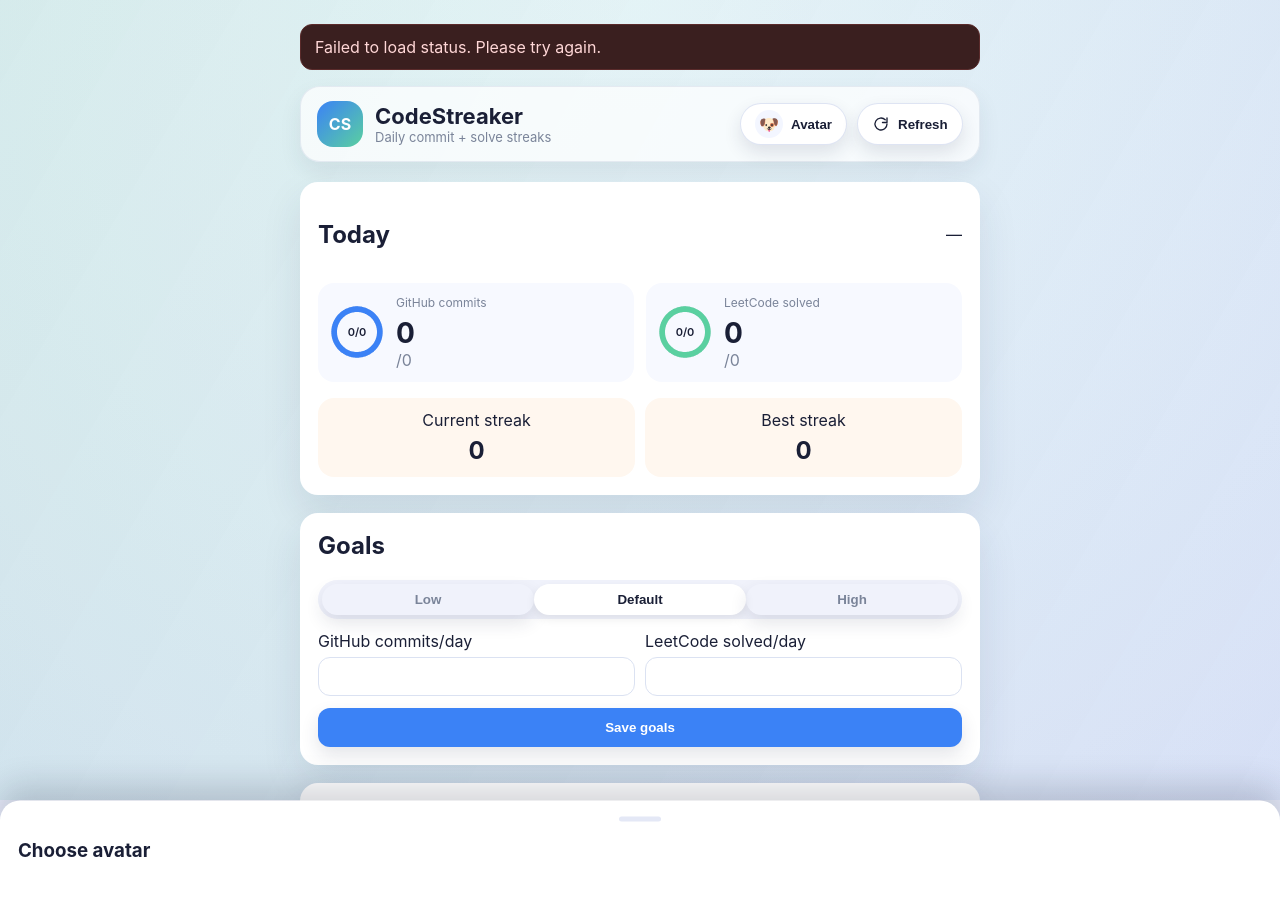
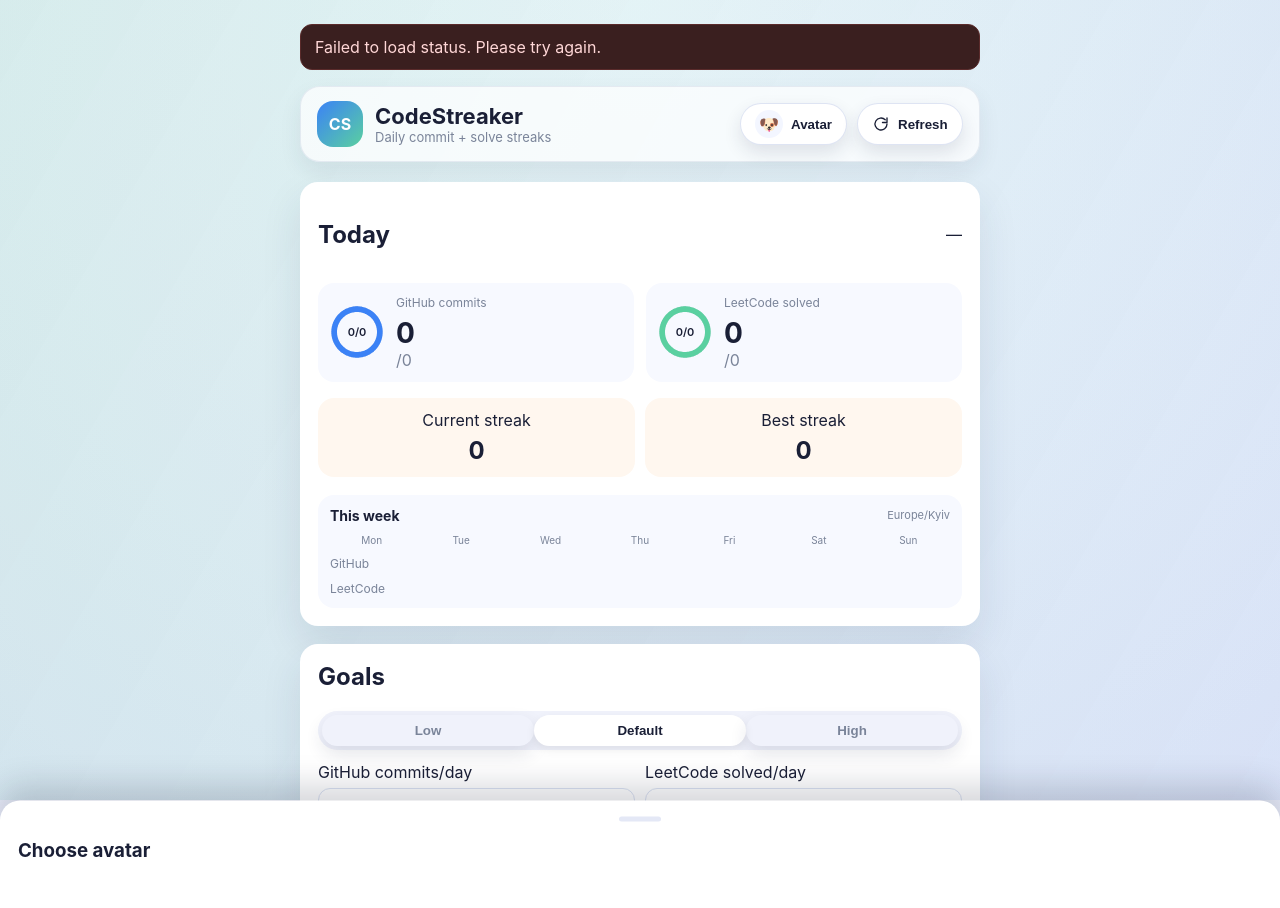
Before and after one commit to SytsevichRoma/codestreaker, a FastAPI app: page / in a window 1280 px wide. Shown: the top 908 px of the page. Run offline with FastAPI, Linux system fonts and the light colour scheme; parts of the project's set-up code (start-up, migrations or seed data) failed here and were passed over; some libraries are stand-ins or nearby versions.

Commit message:
feat: weekly heatmap with 7-day history

```diff
--- a/app/db/repo.py
+++ b/app/db/repo.py
@@ -120,6 +120,18 @@ async def get_daily_stats(telegram_id: int, date: str) -> dict[str, Any] | None:
     return dict(row) if row else None
 
 
+async def get_daily_stats_range(
+    telegram_id: int,
+    start_date: str,
+    end_date: str,
+) -> list[dict[str, Any]]:
+    rows = await fetchall(
+        "SELECT * FROM daily_stats WHERE telegram_id = ? AND date BETWEEN ? AND ? ORDER BY date ASC",
+        (telegram_id, start_date, end_date),
+    )
+    return [dict(row) for row in rows]
+
+
 async def upsert_daily_stats(
     telegram_id: int,
     date: str,
--- a/app/web/server.py
+++ b/app/web/server.py
@@ -1,7 +1,7 @@
 import json
 import logging
 import urllib.parse
-from datetime import datetime, timezone
+from datetime import datetime, timezone, timedelta
 from pathlib import Path
 from typing import Any
 
@@ -132,6 +132,40 @@ async def api_status(request: Request):
     )
 
 
+@app.get("/api/history")
+async def api_history(request: Request, days: int = 7):
+    user = await _get_user_from_init(request)
+    telegram_id = int(user["id"])
+    db_user = await repo.get_user(telegram_id)
+    if not db_user:
+        db_user = await repo.create_user(telegram_id, settings.timezone_default)
+
+    tz_name = db_user["tz"]
+    safe_days = max(1, min(int(days or 7), 31))
+    today = now_in_tz(tz_name).date()
+    start_date = today - timedelta(days=safe_days - 1)
+
+    rows = await repo.get_daily_stats_range(
+        telegram_id,
+        start_date.isoformat(),
+        today.isoformat(),
+    )
+    row_map = {row["date"]: row for row in rows}
+    days_out = []
+    for i in range(safe_days):
+        date = (start_date + timedelta(days=i)).isoformat()
+        row = row_map.get(date)
+        days_out.append(
+            {
+                "date": date,
+                "github": int(row["github_commits"]) if row else 0,
+                "leetcode": int(row["leetcode_solved"]) if row else 0,
+            }
+        )
+
+    return JSONResponse({"tz": tz_name, "days": days_out})
+
+
 @app.get("/healthz")
 async def healthz():
     db_ok = True
--- a/app/web/static/app.js
+++ b/app/web/static/app.js
@@ -82,6 +82,18 @@ function clearError() {
   const banner = document.getElementById("error-banner");
   if (!banner) return;
   banner.style.display = "none";
+}
+
+function setHeatmapMessage(message) {
+  const el = document.getElementById("heatmap-message");
+  if (!el) return;
+  if (!message) {
+    el.style.display = "none";
+    el.textContent = "";
+    return;
+  }
+  el.textContent = message;
+  el.style.display = "block";
 }
 
 function setRing(el, current, goal) {
@@ -172,6 +184,94 @@ function fillStatus(data) {
   maybeCelebrate("leetcode_solved", data.leetcode_solved, data.goals.leetcode_solved, leetcodeRing);
 }
 
+function hexToRgb(hex) {
+  const value = hex.replace("#", "");
+  if (value.length !== 6) return null;
+  const r = parseInt(value.slice(0, 2), 16);
+  const g = parseInt(value.slice(2, 4), 16);
+  const b = parseInt(value.slice(4, 6), 16);
+  return { r, g, b };
+}
+
+function heatColor(hex, value, goal) {
+  if (!value || value <= 0) {
+    return "rgba(122, 132, 153, 0.12)";
+  }
+  const rgb = hexToRgb(hex);
+  if (!rgb) return hex;
+  const ratio = goal > 0 ? Math.min(value / goal, 1) : 1;
+  const alpha = 0.25 + ratio * 0.6;
+  return `rgba(${rgb.r}, ${rgb.g}, ${rgb.b}, ${alpha.toFixed(2)})`;
+}
+
+function weekdayShort(dateStr, tz) {
+  const date = new Date(`${dateStr}T12:00:00Z`);
+  return new Intl.DateTimeFormat("en-US", { weekday: "short", timeZone: tz }).format(date);
+}
+
+function buildTooltip(dayLabel, value, singular, plural) {
+  const count = Number(value) || 0;
+  const unit = count === 1 ? singular : plural;
+  return `${dayLabel}: ${count} ${unit}`;
+}
+
+function renderHeatmap(data) {
+  const githubGrid = document.querySelector("[data-heatmap='github']");
+  const leetcodeGrid = document.querySelector("[data-heatmap='leetcode']");
+  if (!githubGrid || !leetcodeGrid) return;
+  const tzLabel = document.getElementById("weekly-tz");
+  if (tzLabel) tzLabel.textContent = data.tz || "Europe/Kyiv";
+  setHeatmapMessage("");
+
+  const order = ["Mon", "Tue", "Wed", "Thu", "Fri", "Sat", "Sun"];
+  const map = new Map();
+  data.days.forEach((day) => {
+    const label = weekdayShort(day.date, data.tz);
+    map.set(label, day);
+  });
+
+  const renderRow = (grid, metricKey, baseHex, unitLabel) => {
+    grid.innerHTML = "";
+    order.forEach((label) => {
+      const entry = map.get(label);
+      const value = entry ? entry[metricKey] : 0;
+      const goal = state.goals[metricKey] || 0;
+      const cell = document.createElement("button");
+      cell.type = "button";
+      cell.className = "heatmap-cell ios-tap";
+      cell.style.background = heatColor(baseHex, value, goal);
+      cell.setAttribute("aria-label", buildTooltip(label, value, unitLabel.singular, unitLabel.plural));
+      const tooltip = document.createElement("span");
+      tooltip.className = "heatmap-tooltip";
+      tooltip.textContent = buildTooltip(label, value, unitLabel.singular, unitLabel.plural);
+      cell.appendChild(tooltip);
+      cell.addEventListener("click", () => {
+        cell.classList.add("show-tooltip");
+        window.setTimeout(() => cell.classList.remove("show-tooltip"), 1400);
+      });
+      grid.appendChild(cell);
+    });
+  };
+
+  renderRow(githubGrid, "github", "#3b82f6", { singular: "commit", plural: "commits" });
+  renderRow(leetcodeGrid, "leetcode", "#5ad0a0", { singular: "solved", plural: "solved" });
+  initIosTap();
+}
+
+async function loadHistory() {
+  if (!state.initData) {
+    setHeatmapMessage("Open inside Telegram to see this week.");
+    return;
+  }
+  try {
+    const data = await apiGet("/api/history?days=7");
+    renderHeatmap(data);
+  } catch (err) {
+    console.error("Failed to load history:", err);
+    setHeatmapMessage("History unavailable right now.");
+  }
+}
+
 function setSegmentDefaults() {
   document.querySelectorAll(".seg-btn").forEach((btn) => {
     btn.addEventListener("click", async () => {
@@ -193,12 +293,14 @@ async function loadStatus() {
     console.warn("Missing Telegram initData; open inside Telegram.");
     showError("WebApp init data missing. Open this dashboard from Telegram.");
     document.getElementById("date").textContent = "Open inside Telegram";
+    setHeatmapMessage("Open inside Telegram to see this week.");
     return;
   }
   clearError();
   try {
     const data = await apiGet("/api/status");
     fillStatus(data);
+    await loadHistory();
   } catch (err) {
     console.error("Failed to load status:", err);
     showError("Failed to load status. Please try again.");
--- a/app/web/static/styles.css
+++ b/app/web/static/styles.css
@@ -327,6 +327,110 @@ body.is-loading .container {
   margin-top: 16px;
 }
 
+.weekly {
+  margin-top: 18px;
+  background: #f7f9ff;
+  border-radius: 16px;
+  padding: 12px;
+}
+
+.weekly-header {
+  display: flex;
+  align-items: center;
+  justify-content: space-between;
+  margin-bottom: 10px;
+}
+
+.weekly-header h3 {
+  margin: 0;
+  font-size: 14px;
+}
+
+.weekly-tz {
+  font-size: 11px;
+  color: var(--muted);
+}
+
+.heatmap {
+  display: grid;
+  gap: 10px;
+}
+
+.heatmap-days {
+  display: grid;
+  grid-template-columns: repeat(7, 1fr);
+  gap: 6px;
+  font-size: 10px;
+  color: var(--muted);
+  text-align: center;
+}
+
+.heatmap-row {
+  display: grid;
+  grid-template-columns: 64px 1fr;
+  align-items: center;
+  gap: 10px;
+}
+
+.heatmap-label {
+  font-size: 12px;
+  color: var(--muted);
+}
+
+.heatmap-grid {
+  display: grid;
+  grid-template-columns: repeat(7, 1fr);
+  gap: 6px;
+}
+
+.heatmap-cell {
+  position: relative;
+  width: 22px;
+  height: 22px;
+  border-radius: 7px;
+  border: none;
+  padding: 0;
+  background: rgba(122, 132, 153, 0.12);
+  box-shadow: inset 0 0 0 1px rgba(148, 163, 184, 0.08), 0 2px 8px rgba(32, 45, 80, 0.08);
+  transition: transform 160ms ease, background 200ms ease, box-shadow 200ms ease;
+  cursor: pointer;
+}
+
+.heatmap-cell:hover,
+.heatmap-cell:focus-visible {
+  transform: translateY(-1px);
+  box-shadow: inset 0 0 0 1px rgba(148, 163, 184, 0.12), 0 6px 12px rgba(32, 45, 80, 0.12);
+}
+
+.heatmap-tooltip {
+  position: absolute;
+  left: 50%;
+  bottom: calc(100% + 8px);
+  transform: translateX(-50%) translateY(4px);
+  background: rgba(17, 24, 39, 0.92);
+  color: #fff;
+  font-size: 11px;
+  padding: 6px 8px;
+  border-radius: 8px;
+  white-space: nowrap;
+  opacity: 0;
+  pointer-events: none;
+  transition: opacity 160ms ease, transform 160ms ease;
+  z-index: 3;
+}
+
+.heatmap-cell:hover .heatmap-tooltip,
+.heatmap-cell:focus-visible .heatmap-tooltip,
+.heatmap-cell.show-tooltip .heatmap-tooltip {
+  opacity: 1;
+  transform: translateX(-50%) translateY(0);
+}
+
+.heatmap-message {
+  font-size: 12px;
+  color: var(--muted);
+}
+
 .streak-card {
   background: #fff7ef;
   border-radius: 16px;
--- a/app/web/templates/index.html
+++ b/app/web/templates/index.html
@@ -98,6 +98,33 @@
             <div class="streak-num" id="best-streak">0</div>
           </div>
         </div>
+
+        <div class="weekly">
+          <div class="weekly-header">
+            <h3>This week</h3>
+            <span class="weekly-tz" id="weekly-tz">Europe/Kyiv</span>
+          </div>
+          <div class="heatmap">
+            <div class="heatmap-days">
+              <span>Mon</span>
+              <span>Tue</span>
+              <span>Wed</span>
+              <span>Thu</span>
+              <span>Fri</span>
+              <span>Sat</span>
+              <span>Sun</span>
+            </div>
+            <div class="heatmap-row">
+              <div class="heatmap-label">GitHub</div>
+              <div class="heatmap-grid" data-heatmap="github"></div>
+            </div>
+            <div class="heatmap-row">
+              <div class="heatmap-label">LeetCode</div>
+              <div class="heatmap-grid" data-heatmap="leetcode"></div>
+            </div>
+            <div class="heatmap-message" id="heatmap-message" style="display: none;"></div>
+          </div>
+        </div>
       </section>
 
       <section class="card settings ios-tap ios-card">
```
Also changed, not shown: codestreaker.db.
